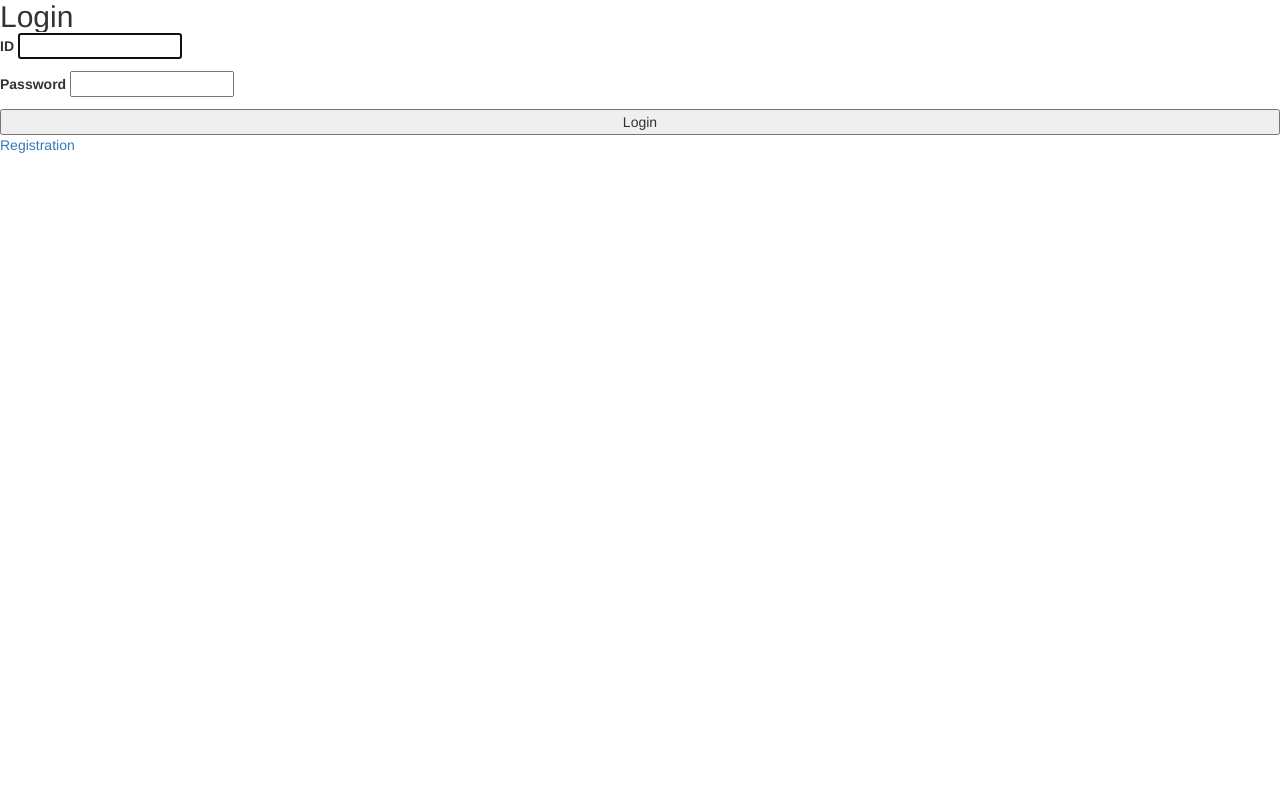
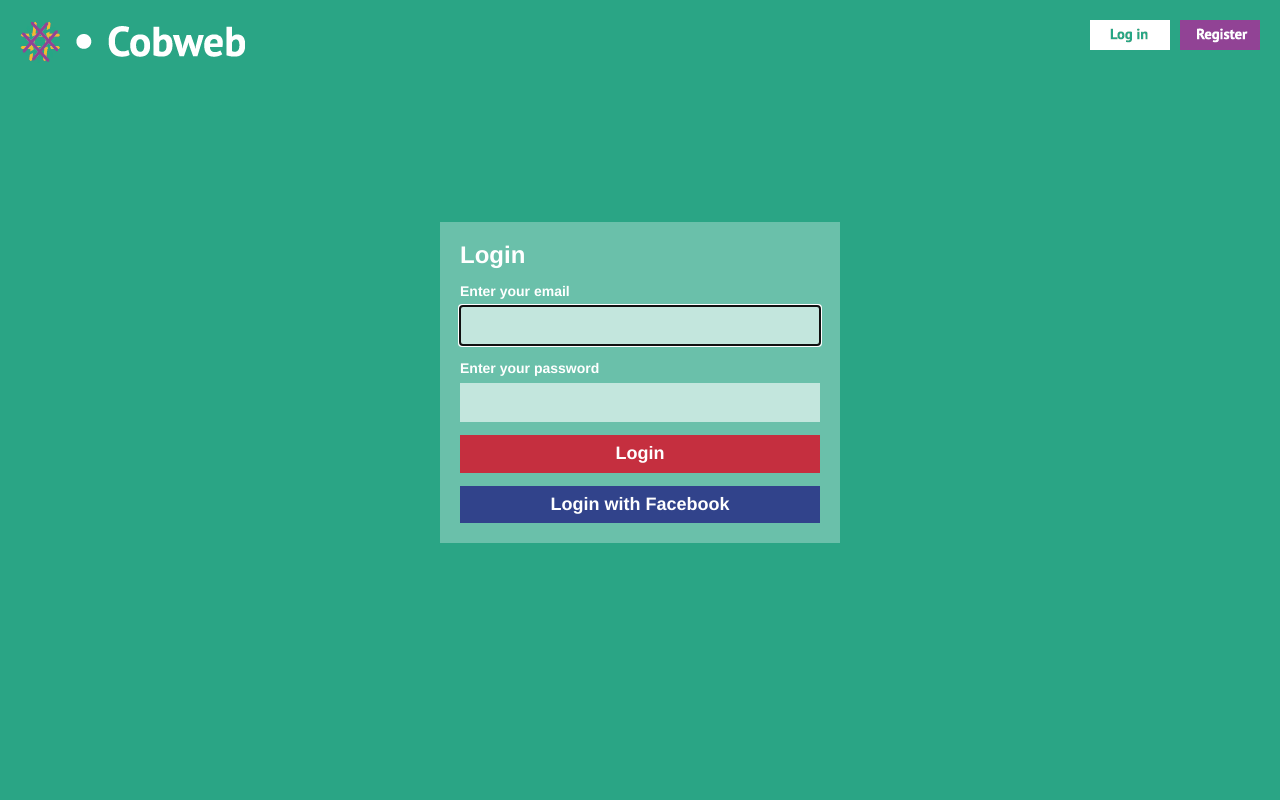
Before and after one commit to team-mario/chatting, a Django app: page /accounts/login/ in a window 1280 px wide. Run offline with Django 3.2, Linux system fonts and the light colour scheme; parts of the project's set-up code (start-up, migrations or seed data) failed here and were passed over; some libraries are stand-ins or nearby versions.

Commit message:
move header to landing_header.html and login view complete

```diff
--- a/chatting/assets/css/landing.css
+++ b/chatting/assets/css/landing.css
@@ -3,13 +3,30 @@ html, body{
     height: 100%;
 }
 #landing{
+    position:relative;
     width: 100%;
     height: 100%;
     min-width:1000px;
+    min-height:700px;
+}
+#landing.landing_index{
     background-color: #d44956;
+}
+#landing.landing_login{
+    background-color: #2aa585;
+}
+#landing.landing_register{
+    background-color: #904395;
 }
 #landing #header{
     padding: 20px;
+}
+#landing #container{
+    position:absolute;
+    width:100%;
+    height:530px;
+    top:50%;
+    margin-top:-265px;
 }
 .logo{
     float: left;
@@ -28,7 +45,7 @@ html, body{
 }
 .txt_welcome{
     text-align:center;
-    padding:100px 0 50px 0;
+    padding-bottom: 50px;
 }
 .txt_todo{
     text-align:center;
@@ -59,3 +76,57 @@ html, body{
 .landing_imgs .txt{
     padding-top:30px;
 }
+.login_container{
+    position:absolute;
+    width:400px;
+    top:40%;
+    left:50%;
+    margin:-125px 0 0 -200px;
+    padding:20px;
+    background-color:rgba(255, 255, 255, 0.3);
+    color:#fff;
+}
+.login_container h2{
+    font-size:24px;
+    font-weight:bold;
+}
+.login_container label{
+    margin:0;
+    padding:13px 0 5px 0;
+}
+.login_container p{
+    padding:0;
+    margin:0;
+    font-size:14px;
+    font-weight:bold;
+}
+.login_container p.alert{
+    padding-top:10px;
+    color:#ffff00;
+}
+.login_container input[type="submit"], .login_container input[type="button"]{
+    width:100%;
+    font-size:18px;
+    font-weight:bold;
+    text-align:center;
+    padding:6px;
+    border:0;
+}
+.login_container input[type="text"], .login_container input[type="password"]{
+    width:100%;
+    color:#666;
+    background-color:rgba(255, 255, 255, 0.6);
+    padding:8px 15px;
+    font-weight:bold;
+    font-size:16px;
+    border:0;
+}
+.login_container p.submit{
+    padding-top:13px;
+}
+.red{
+    background-color:#c52f3f;
+}
+.blue{
+    background-color:#31438b;
+}
--- a/chatting/functional_tests/login/test_login.py
+++ b/chatting/functional_tests/login/test_login.py
@@ -3,7 +3,6 @@ from functional_tests.base import FunctionalTest
 
 class LoginTest(FunctionalTest):
     def registration(self):
-        self.browser.find_element_by_id('btn_register').click()
         self.browser.find_element_by_id('btn_registration').click()
         self.browser.find_element_by_id('id_username').send_keys("new_user")
         self.browser.find_element_by_id('id_email').send_keys('test@naver.com')
@@ -15,7 +14,7 @@ class LoginTest(FunctionalTest):
         self.browser.find_element_by_id('btn_login').click()
         self.browser.find_element_by_id('id_username').send_keys('new_user')
         self.browser.find_element_by_id('id_password').send_keys('test')
-        self.browser.find_element_by_id('btn_login').submit()
+        self.browser.find_element_by_id('btn_login_submit').submit()
 
     def change_password(self):
         self.browser.find_element_by_id('btn_information').click()
@@ -40,7 +39,7 @@ class LoginTest(FunctionalTest):
         self.assertIn('/', logo.get_attribute('href'))
 
         btn_login = self.browser.find_element_by_id('btn_login')
-        btn_register = self.browser.find_element_by_id('btn_register')
+        btn_register = self.browser.find_element_by_id('btn_registration')
 
         self.assertIn('/accounts/login/', btn_login.get_attribute('href'))
         self.assertIn('/accounts/registration/', btn_register.get_attribute('href'))
--- /dev/null
+++ b/chatting/templates/common/landing_header.html
@@ -0,0 +1,12 @@
+{% load staticfiles %}
+<div id="header" class="clearfix">
+    <div class="logo">
+        <a href="/" id="logo"><img src="{% static 'images/logo_white.png' %}" border="0" alt="Cobweb logo"></a>
+    </div>
+    <div class="top_right_btns">
+        <ul>
+            <li><a href="/accounts/login/" id="btn_login"><img src="{% static 'images/btn_login_white.png' %}" border="0" alt="login"></a></li>
+            <li><a href="/accounts/registration/" id="btn_registration"><img src="{% static 'images/btn_registration.png' %}" border="0" alt="registration"></a></li>
+        </ul>
+    </div>
+</div>
--- a/chatting/templates/registration/login.html
+++ b/chatting/templates/registration/login.html
@@ -1,16 +1,25 @@
 {% extends "common/base.html" %}
 {% block custom_layout %}
-    <h2>Login</h2>
-    <form method="POST" action=".">
-        {% csrf_token %}
-        <p><label for="userID">ID</label> {{ form.username }}</p>
-        <p><label for="userPWD">Password</label> {{ form.password }}</p>
-        <input id="btn_login" type="submit" value="Login" />
-    </form>
-
-    <a href="/accounts/registration/" id="btn_registration">Registration</a>
-
-    {% if form.errors %}
-        <p id="login_error">Invalid id or password</p>
-    {% endif %}
+    {% load staticfiles %}
+    <link rel="stylesheet" href="{% static 'css/landing.css' %}">
+    <div id="landing" class="landing_login">
+        {% include "common/landing_header.html" %}
+        <div id="container">
+            <div class="login_container">
+                <h2>Login</h2>
+                <form method="POST" action=".">
+                    {% csrf_token %}
+                    <p><label for="userID">Enter your email</label></p>
+                    <p>{{ form.username }}</p>
+                    <p><label for="userPWD">Enter your password</label></p>
+                    <p>{{ form.password }}</p>
+                    {% if form.errors %}
+                        <p id="login_error" class="alert">Invalid id or password</p>
+                    {% endif %}
+                    <p class="submit"><input id="btn_login_submit" type="submit" value="Login" class="red"/><p>
+                    <p class="submit"><input id="btn_login_facebook" type="button" value="Login with Facebook" class="blue"/><p>
+                </form>
+            </div>
+        </div>
+    </div>
 {% endblock %}
```
Also changed, not shown: chatting/templates/common/index.html (+2 -20 lines), chatting/assets/images/btn_login_white.png, chatting/assets/images/btn_registration.png.
